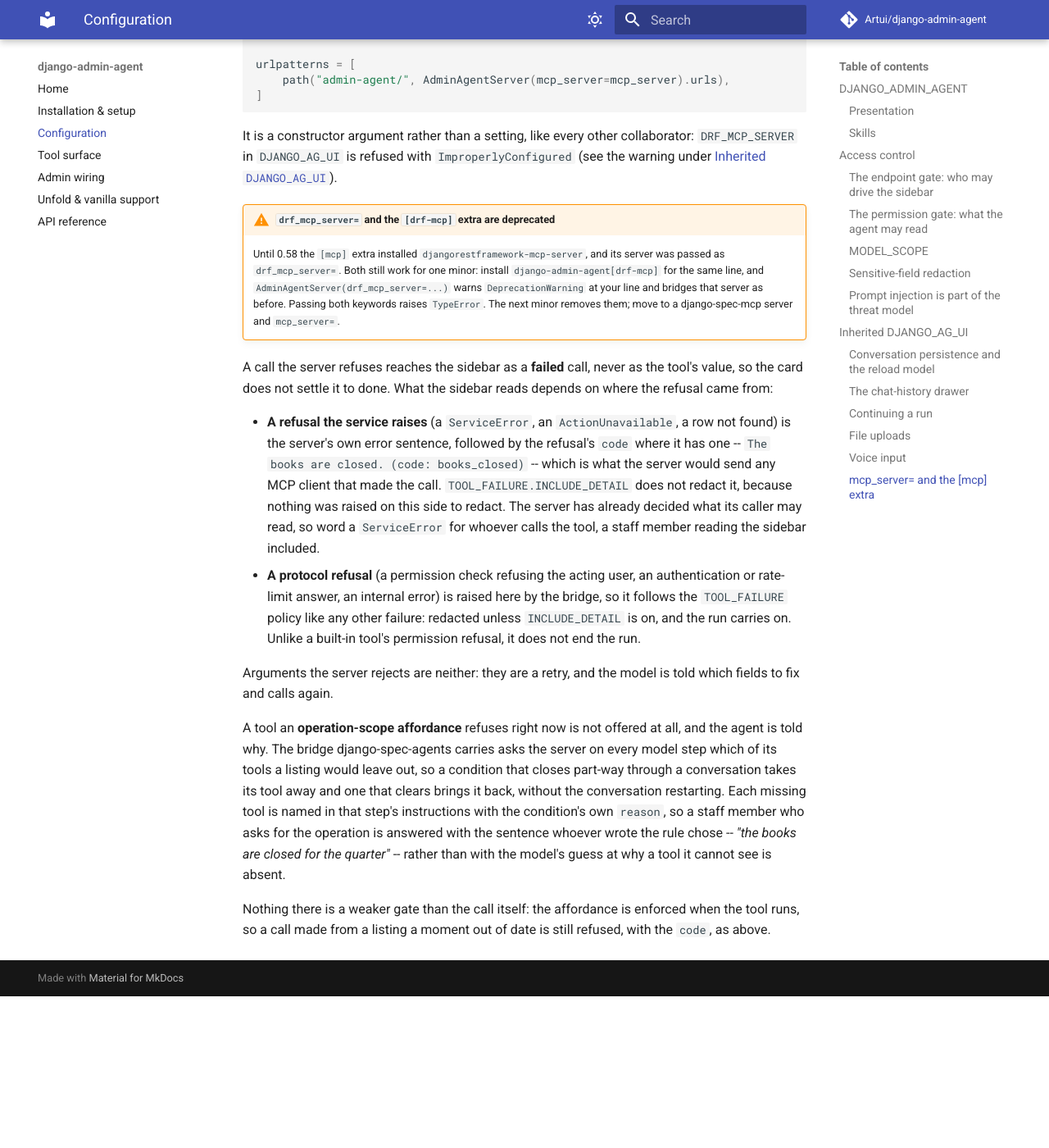
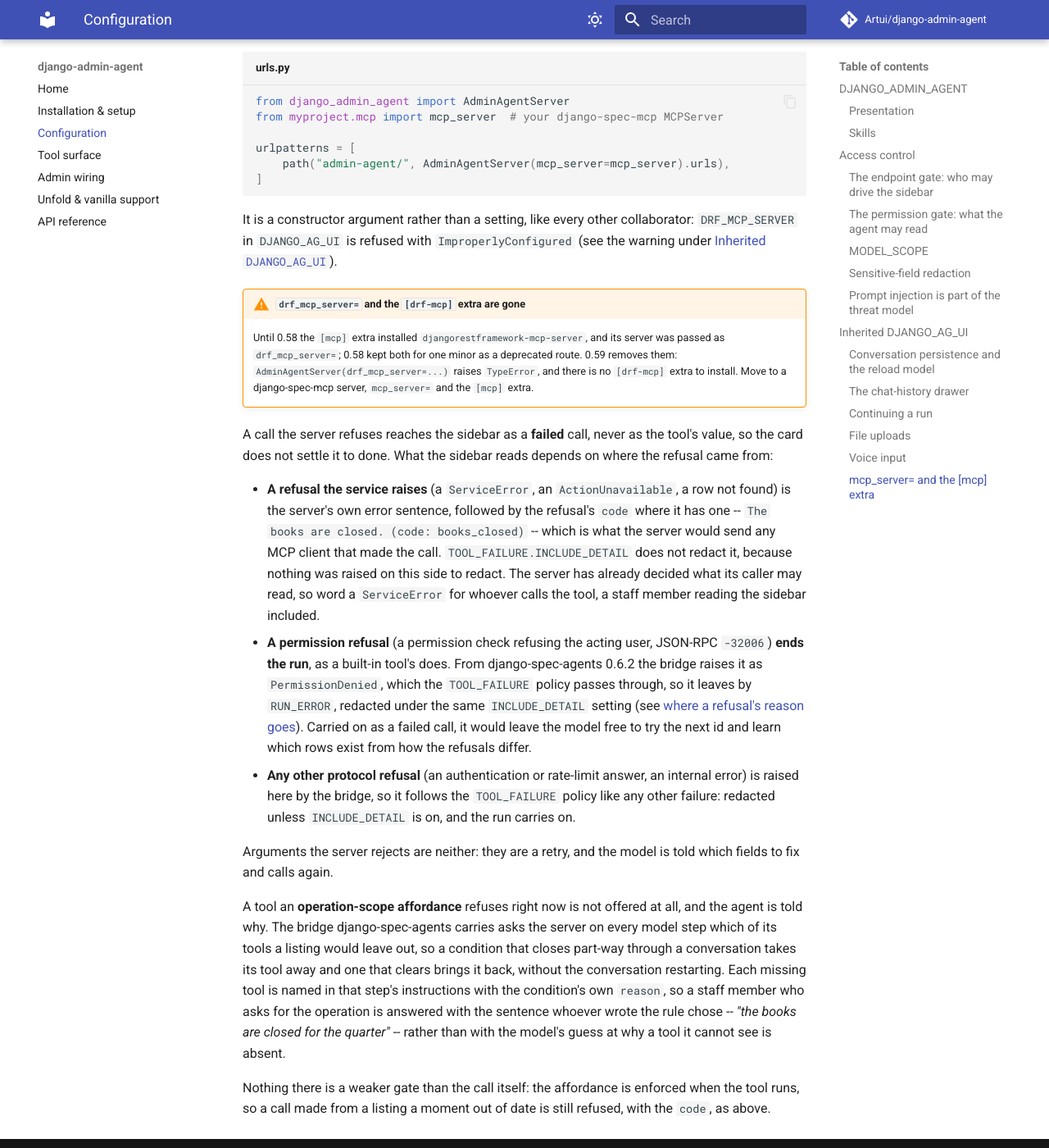
Before and after one commit to Artui/django-admin-agent, an MkDocs documentation site: the page built from docs/configuration.md, in a window 1280 px wide and 1400 px high, scrolled down 13121 px. Shown: the whole window at 82% size. Built offline with MkDocs 1.6.1 and Material for MkDocs 9.7.7, drawn with Linux system fonts in a browser that asks for light colours; comment, search, counter and statistics services are not loaded; before the commit the page ends 14336 px from its top, so only the background shows below that; some of the changed text lies outside the part shown.

Commit message:
Release 0.59.0: drf-mcp alias removed, MCP permission refusal ends the run, ratings keyed by thread (#145)
* Remove the drf-mcp alias, end the run on an MCP permission refusal, key ratings by thread

AdminAgentServer(drf_mcp_server=) and the [drf-mcp] extra, deprecated in
0.58.0, are gone: the keyword falls through to the transport, which refuses
it with TypeError from django-ag-ui 0.74.0. django-ag-ui is floored at 0.74.0
and django-spec-agents at 0.6.2, which move together; from 0.6.2 a permission
refusal from an mcp_server= bridge raises PermissionDenied and ends the run.

The MESSAGE_ACTIONS docs and docstring now say to key ag-ui-feedback ratings
by threadId and messageId together, since a fork keeps its source's message
ids. The classifiers name Django 6.1.

Co-Authored-By: Claude Opus 5.5 <noreply@anthropic.com>

* Release 0.59.0

Co-Authored-By: Claude Opus 5.5 <noreply@anthropic.com>

* Test that a protocol refusal other than permission leaves the run going

A rate limit from an mcp_server= bridge is a redacted failed call and the run
finishes, the half of the refusal split that lost its test when the permission
test flipped. A pyproject floor-history line goes to the past tense.

Co-Authored-By: Claude Opus 5.5 <noreply@anthropic.com>

---------

Co-authored-by: Claude Opus 5.5 <noreply@anthropic.com>

```diff
--- a/django_admin_agent/version.py
+++ b/django_admin_agent/version.py
@@ -1,5 +1,5 @@
 from __future__ import annotations
 
-__version__: str = "0.58.0"
+__version__: str = "0.59.0"
 
 __all__ = ["__version__"]
--- a/docs/configuration.md
+++ b/docs/configuration.md
@@ -16,7 +16,7 @@ Read by `django_admin_agent.conf.get_settings()` into a frozen
 | `TITLE` | `"Admin Copilot"` | Header text shown on the sidebar chat panel. |
 | `AUTO_CONFIRM` | `False` | When `True`, destructive frontend tools run without the confirmation modal. Passed to the Web Component as `autoConfirm`. |
 | `TOOL_DISPLAY` | `"compact"` | How much detail tool-call cards show: `"minimal"`, `"compact"`, or `"full"`. Rendered as the `data-tool-display` attribute. |
-| `MESSAGE_ACTIONS` | `"copy,retry"` | Which per-message actions the sidebar offers, from `copy` / `retry` / `feedback`. Rendered as `data-message-actions`. Matches the component's own default from 0.31.0. The rating buttons fire an `ag-ui-feedback` event and store nothing by design, and nothing here listens for it. **Set `"copy,retry,feedback"` once you have wired your own listener on the sidebar element** — that is what this setting is for. The event's detail carries `content`, `rating`, `messageId` (the rated message's AG-UI id), `threadId`, and `runId` on a message that streamed live (absent on one restored from history). Keying ratings by `messageId` holds across a reload with the browser's per-tab storage, and with a `conversation_store` from django-ag-ui 0.68.3 or later, which stores messages under the ids the run streamed. |
+| `MESSAGE_ACTIONS` | `"copy,retry"` | Which per-message actions the sidebar offers, from `copy` / `retry` / `feedback`. Rendered as `data-message-actions`. Matches the component's own default from 0.31.0. The rating buttons fire an `ag-ui-feedback` event and store nothing by design, and nothing here listens for it. **Set `"copy,retry,feedback"` once you have wired your own listener on the sidebar element** — that is what this setting is for. The event's detail carries `content`, `rating`, `messageId` (the rated message's AG-UI id), `threadId`, and `runId` on a message that streamed live (absent on one restored from history). Key ratings by `threadId` and `messageId` together, never by `messageId` alone: from django-ag-ui 0.72.0 a fork keeps its source's message ids, and the sidebar mounts `fork/<run_id>/` whenever a step store is configured (see [Continuing a run](#continuing-a-run)), so one id can name a message in two threads and a rating keyed by it alone merges the fork's ratings with its source's. The pair holds across a reload with the browser's per-tab storage, and with a `conversation_store` from django-ag-ui 0.68.3 or later, which stores messages under the ids the run streamed. |
 | `THEME` | _unset_ | Web Component theme: `"light"`, `"dark"`, `"auto"`, or `"code"`. Rendered as the `theme` attribute; left off (component default, light) when unset. |
 | `DENSITY` | _unset_ | Layout density: `"comfortable"` or `"compact"`. Rendered as the `density` attribute; left off when unset. |
 | `PLACEMENT` | _unset_ | Where the panel sits: `"sidebar"`, `"embedded"`, `"page"`, or the older `"bottom-left"`, `"side"` and `"full"`. Rendered as the `placement` attribute; left off for the default floating bottom-right. `"sidebar"` is a full-height docked panel that collapses to an icon rail (pair it with `SIDE`); `"page"` is a full-screen route with no collapsed state at all, and greets the signed-in user by name over an empty conversation, with the composer centred beneath (the name is the one the admin header welcomes them by; see [Admin wiring](admin-wiring.md)). The last three are no longer in the component's own documented four but still parse and still work. |
@@ -311,8 +311,8 @@ just read. Three things follow:
     refusal a tool bridged from `mcp_server=` raises in its service is the
     exception: it is the server's answer rather than an exception here, and
     [carries its own sentence](#mcp_server-and-the-mcp-extra). That server's
-    *permission* refusal is not: the bridge raises it here, so it is redacted
-    like any other failure, and it does not end the run.) A
+    *permission* refusal is not: from django-spec-agents 0.6.2 the bridge raises
+    it as `PermissionDenied`, so it ends the run like a built-in tool's.) A
     redacted-field lookup is the one you are most likely to meet: it raises
     `ValueError`, so the full explanation goes to your log and audit trail and
     the user sees only that the tool failed. If you would rather the agent could
@@ -538,14 +538,12 @@ collaborator: `DRF_MCP_SERVER` in `DJANGO_AG_UI` is refused with
 `ImproperlyConfigured` (see the warning under
 [Inherited `DJANGO_AG_UI`](#inherited-django_ag_ui)).
 
-!!! warning "`drf_mcp_server=` and the `[drf-mcp]` extra are deprecated"
+!!! warning "`drf_mcp_server=` and the `[drf-mcp]` extra are gone"
     Until 0.58 the `[mcp]` extra installed `djangorestframework-mcp-server`, and
-    its server was passed as `drf_mcp_server=`. Both still work for one minor:
-    install `django-admin-agent[drf-mcp]` for the same line, and
-    `AdminAgentServer(drf_mcp_server=...)` warns `DeprecationWarning` at your
-    line and bridges that server as before. Passing both keywords raises
-    `TypeError`. The next minor removes them; move to a django-spec-mcp server
-    and `mcp_server=`.
+    its server was passed as `drf_mcp_server=`; 0.58 kept both for one minor as
+    a deprecated route. 0.59 removes them: `AdminAgentServer(drf_mcp_server=...)`
+    raises `TypeError`, and there is no `[drf-mcp]` extra to install. Move to a
+    django-spec-mcp server, `mcp_server=` and the `[mcp]` extra.
 
 A call the server refuses reaches the sidebar as a **failed** call, never as
 the tool's value, so the card does not settle it to done. What the sidebar reads
@@ -559,11 +557,18 @@ depends on where the refusal came from:
   on this side to redact. The server has already decided what its caller may
   read, so word a `ServiceError` for whoever calls the tool, a staff member
   reading the sidebar included.
-- **A protocol refusal** (a permission check refusing the acting user, an
-  authentication or rate-limit answer, an internal error) is raised here by the
-  bridge, so it follows the `TOOL_FAILURE` policy like any other failure:
-  redacted unless `INCLUDE_DETAIL` is on, and the run carries on. Unlike a
-  built-in tool's permission refusal, it does not end the run.
+- **A permission refusal** (a permission check refusing the acting user,
+  JSON-RPC `-32006`) **ends the run**, as a built-in tool's does. From
+  django-spec-agents 0.6.2 the bridge raises it as `PermissionDenied`, which the
+  `TOOL_FAILURE` policy passes through, so it leaves by `RUN_ERROR`, redacted
+  under the same `INCLUDE_DETAIL` setting (see
+  [where a refusal's reason goes](#prompt-injection-is-part-of-the-threat-model)).
+  Carried on as a failed call, it would leave the model free to try the next
+  id and learn which rows exist from how the refusals differ.
+- **Any other protocol refusal** (an authentication or rate-limit answer, an
+  internal error) is raised here by the bridge, so it follows the
+  `TOOL_FAILURE` policy like any other failure: redacted unless
+  `INCLUDE_DETAIL` is on, and the run carries on.
 
 Arguments the server rejects are neither: they are a retry, and the model is
 told which fields to fix and calls again.
```
Also changed, not shown: CHANGELOG.md (+41 -1 lines), CLAUDE.md (+6 -10 lines), README.md (+1 -1 lines), docs/installation.md (+3 -5 lines), pyproject.toml (+32 -27 lines), 8 other files.
